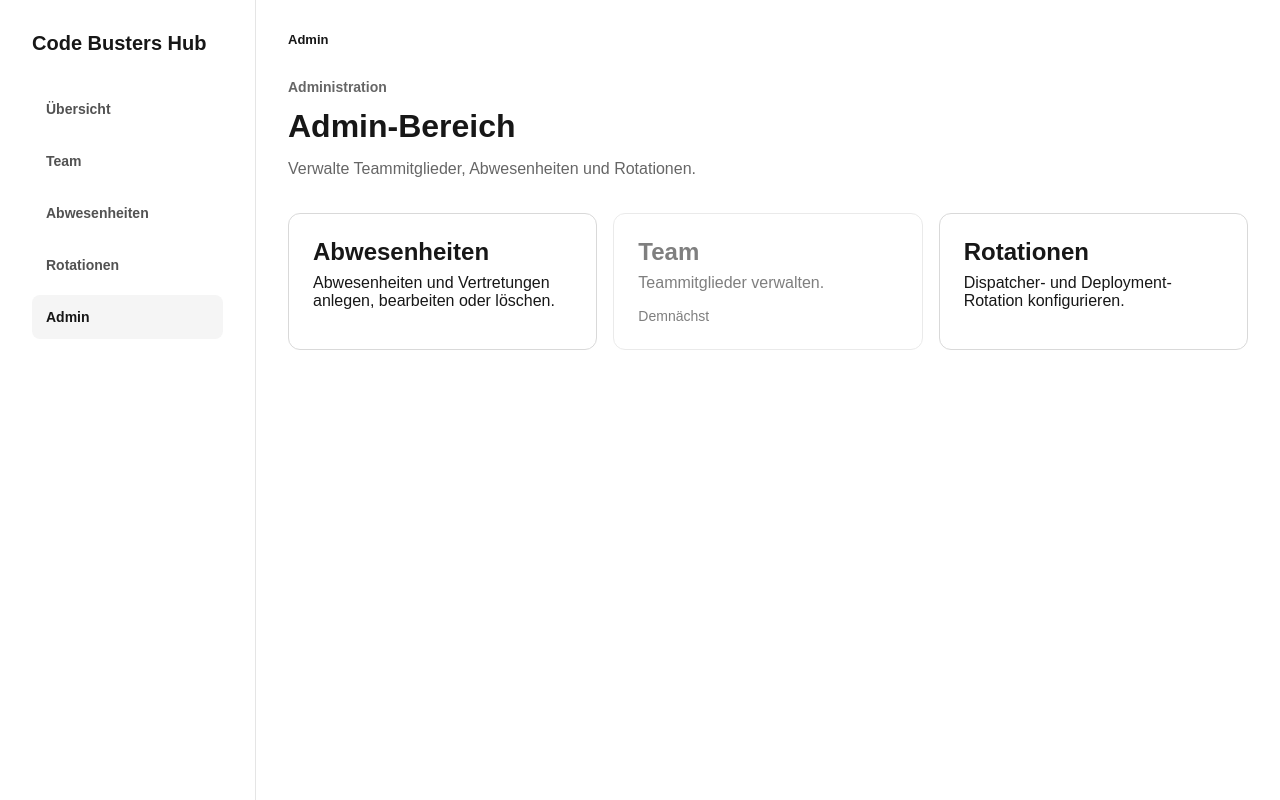
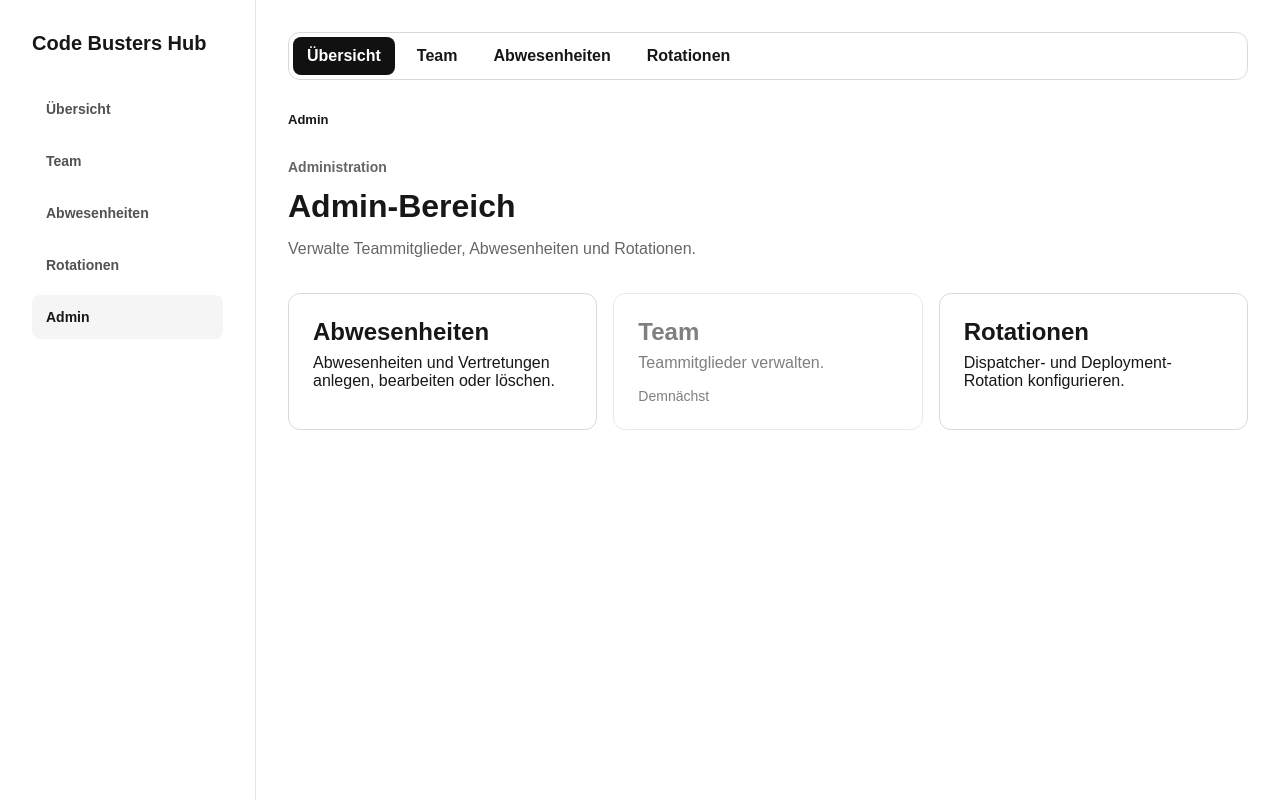
Before and after one commit to ZeShohei/code-busters-hub, a Next.js app: page /admin in a window 1280 px wide. Built offline with nearby package versions, Linux system fonts and the light colour scheme.

Commit message:
feat: gemeinsame Navigation für Admin-Bereich hinzufügen

```diff
--- /dev/null
+++ b/src/app/admin/layout.module.css
@@ -0,0 +1,5 @@
+.layout {
+    display: flex;
+    flex-direction: column;
+    gap: 2rem;
+}
--- /dev/null
+++ b/src/app/admin/layout.tsx
@@ -0,0 +1,19 @@
+import type { ReactNode } from "react";
+
+import { AdminNavigation } from "@/features/admin/AdminNavigation";
+
+import styles from "./layout.module.css";
+
+interface AdminLayoutProps {
+  children: ReactNode;
+}
+
+export default function AdminLayout({ children }: AdminLayoutProps) {
+  return (
+    <div className={styles.layout}>
+      <AdminNavigation />
+
+      {children}
+    </div>
+  );
+}
--- /dev/null
+++ b/src/features/admin/AdminNavigation.module.css
@@ -0,0 +1,27 @@
+.navigation {
+    display: flex;
+    flex-wrap: wrap;
+    gap: 0.5rem;
+    padding: 0.25rem;
+    border: 1px solid #d9d9d9;
+    border-radius: 0.75rem;
+    background: #ffffff;
+}
+
+.link,
+.activeLink {
+    padding: 0.625rem 0.875rem;
+    border-radius: 0.5rem;
+    color: inherit;
+    text-decoration: none;
+    font-weight: 600;
+}
+
+.link:hover {
+    background: #f6f6f6;
+}
+
+.activeLink {
+    background: #111111;
+    color: #ffffff;
+}
--- /dev/null
+++ b/src/features/admin/AdminNavigation.tsx
@@ -0,0 +1,50 @@
+"use client";
+
+import Link from "next/link";
+import { usePathname } from "next/navigation";
+
+import styles from "./AdminNavigation.module.css";
+
+const navigationItems = [
+  {
+    href: "/admin",
+    label: "Übersicht",
+    exact: true,
+  },
+  {
+    href: "/admin/team",
+    label: "Team",
+  },
+  {
+    href: "/admin/absences",
+    label: "Abwesenheiten",
+  },
+  {
+    href: "/admin/rotations",
+    label: "Rotationen",
+  },
+];
+
+export const AdminNavigation = () => {
+  const pathname = usePathname();
+
+  return (
+    <nav className={styles.navigation} aria-label="Admin-Navigation">
+      {navigationItems.map((item) => {
+        const isActive = item.exact
+          ? pathname === item.href
+          : pathname === item.href || pathname.startsWith(`${item.href}/`);
+
+        return (
+          <Link
+            key={item.href}
+            href={item.href}
+            className={isActive ? styles.activeLink : styles.link}
+          >
+            {item.label}
+          </Link>
+        );
+      })}
+    </nav>
+  );
+};
```
